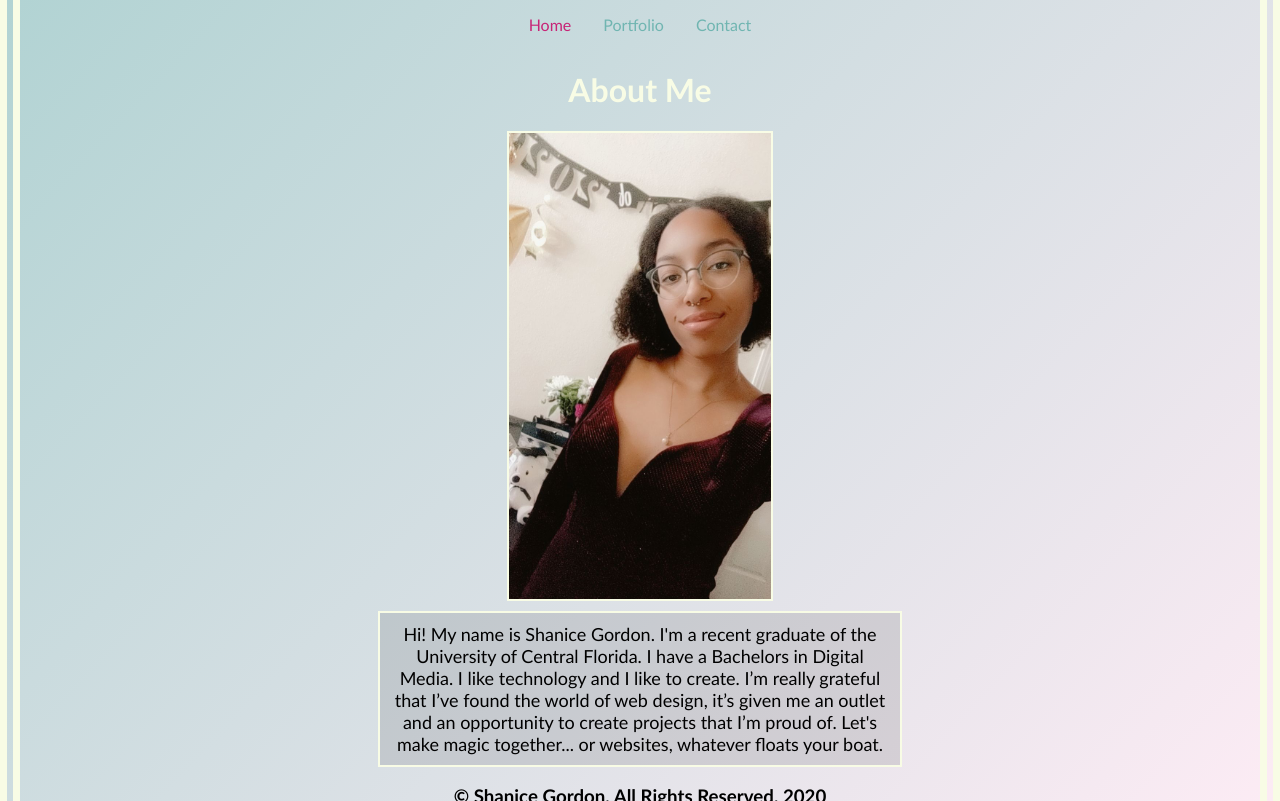
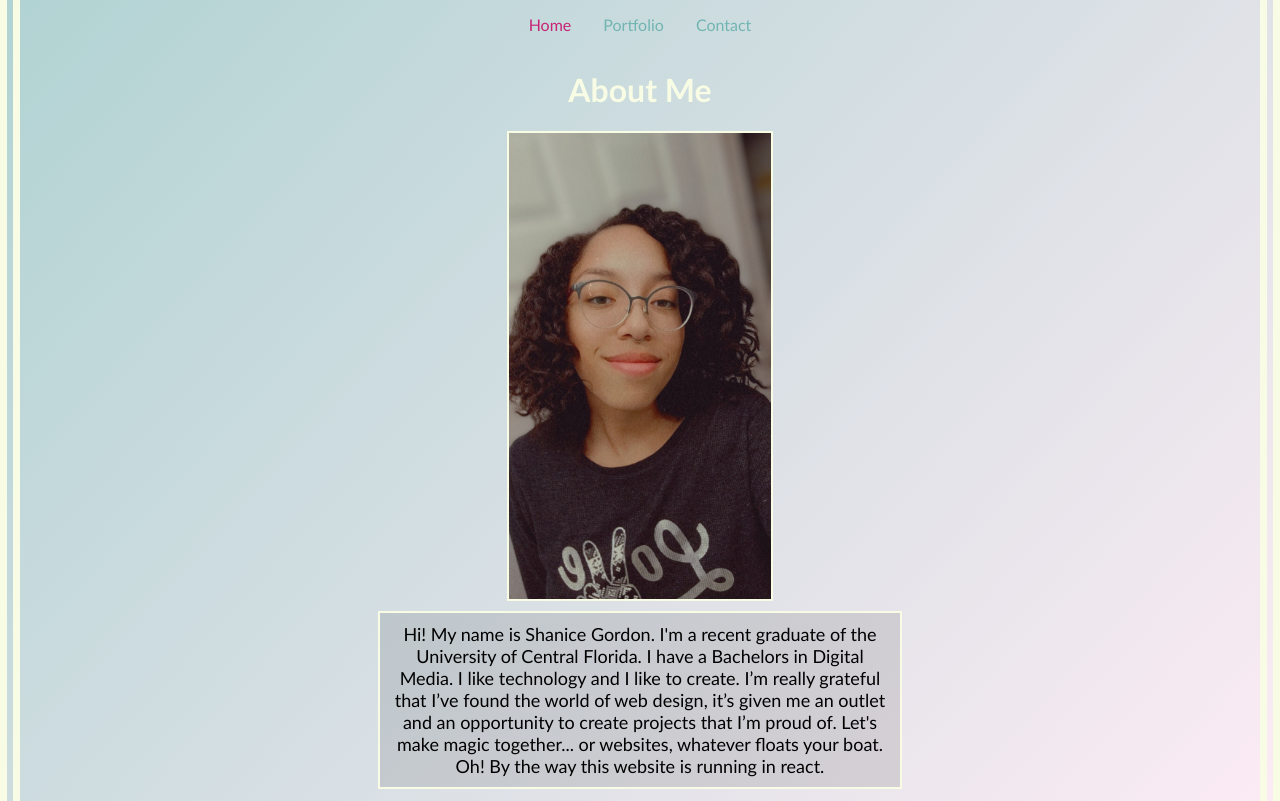
Before and after one commit to Pizzadoesntlie/Applications, a React (Create React App) app in the folder Apps/portfolio_website/: page / in a window 1280 px wide. Shown: the part 520-1321 px from the top of the page. Built offline with nearby package versions, Linux system fonts and the light colour scheme.

Commit message:
picture change

```diff
--- a/Apps/portfolio_website/src/components/Home/index.js
+++ b/Apps/portfolio_website/src/components/Home/index.js
@@ -7,12 +7,12 @@ class Home extends React.Component {
              <div className="head">
                 <h1>About Me</h1>
                 <div className="head_bio">
-                <img className="bio" src="images/shanice_2020.jpg" alt="Shanice" />
+                <img className="bio" src="images/Shanice2020.jpg" alt="Shanice" />
                 <p className="bio">Hi! My name is Shanice Gordon. I'm a recent graduate of the University of Central Florida.
                 I have a Bachelors in Digital Media. I like technology and I like to create.
                 I’m really grateful that I’ve found the world of web design, it’s given me an outlet and
                 an opportunity to create projects that I’m proud of.
-                Let's make magic together... or websites, whatever floats your boat.
+                Let's make magic together... or websites, whatever floats your boat. Oh! By the way this website is running in react.
                 </p>
                 </div>
                 <div className="footer">
```
Also changed, not shown: Apps/portfolio_website/public/images/Shanice2020.jpg (added).
